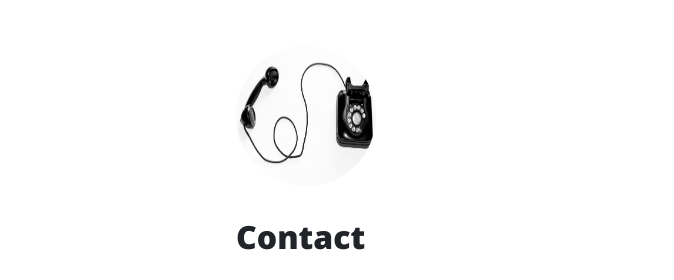
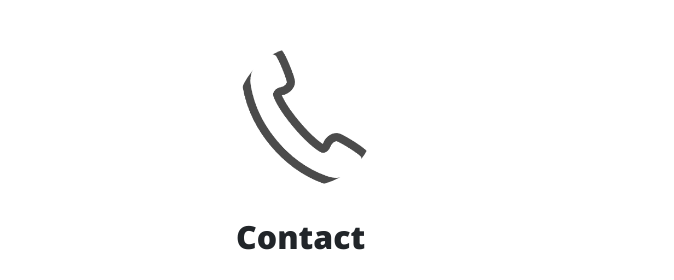
Before and after one commit to mizotti511/mizoblog, a plain HTML site: page index.html in a window 1280 px wide. Shown: the part 630-910 px from the top of the page, 606-1280 px from the left. Drawn offline with nearby package versions, Linux system fonts and the light colour scheme.

Commit message:
Update index.html

```diff
--- a/index.html
+++ b/index.html
@@ -67,7 +67,7 @@
                 <p><a class="btn btn-secondary" href="post.html" role="button">View details &raquo;</a></p>
               </div><!-- /.col-lg-4 -->
               <div class="col-lg-4">
-                <img class="rounded-circle" src="assets/img/contact-bg.jpg" alt="Generic placeholder image" width="140" height="140">
+                <img class="rounded-circle" src="assets/img/phone icon 8.png" alt="Generic placeholder image" width="140" height="140">
                 <p></p>
                 <h2>Contact</h2>
                 <p>I am always welcoming any point-outs and opinions about this blog! If you have something to tell, please access this link and post your informative opinions!!</p>
```
